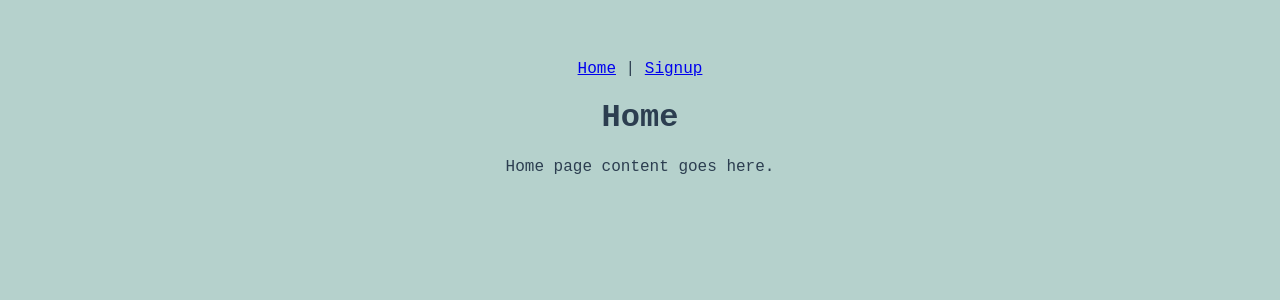
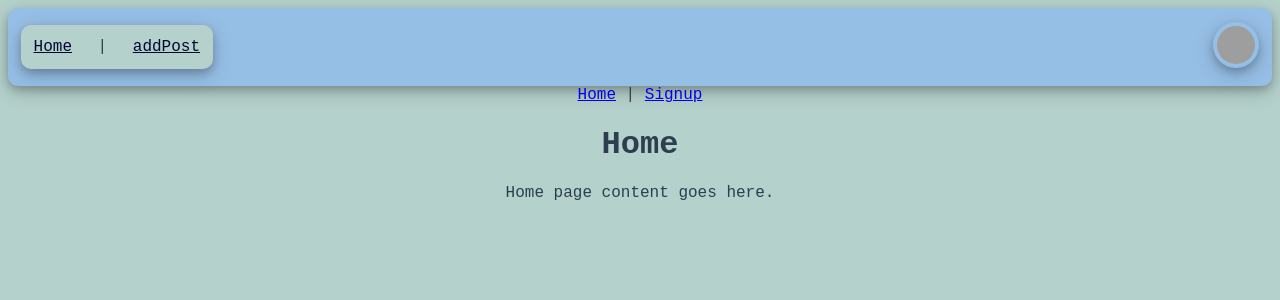
Before and after one commit to OJPOJ/WAD-homework-3, a Vue app: page /#/ in a window 1280 px wide. Shown: the top 300 px of the page. Built offline with nearby package versions, Linux system fonts and the light colour scheme; grey boxes are pictures that could not be loaded.

Commit message:
Header
header added

```diff
--- a/src/App.vue
+++ b/src/App.vue
@@ -1,17 +1,31 @@
+
 <template>
+  <div id="headerName">
+  <header-comp></header-comp>
+</div>
 <nav>
   <router-link to="/">Home</router-link> |
   <router-link to="/signup">Signup</router-link>
 </nav>
 <router-view />
+
+
 </template>
 
 <style>
   @import './header-general-styles.css';
 </style>
 
+
 <script>
+import headerComp from './components/headerComp.vue';
 
+export default{
+  name: "app",
+  components: {
+    headerComp,
+  }
+}
 </script>
 
 <style>
@@ -21,6 +35,5 @@
   -moz-osx-font-smoothing: grayscale;
   text-align: center;
   color: #2c3e50;
-  margin-top: 60px;
 }
 </style>
--- /dev/null
+++ b/src/components/headerComp.vue
@@ -0,0 +1,31 @@
+<template>
+    <div class="headerClass">
+    <div class="links">
+        <p><a href="index.html">Home</a></p>
+        <p> | </p>
+        <p><a href="addPost.html"> addPost</a></p>
+    </div>
+
+
+<div class="dropdown">
+    <img src="res/images/me.png" v-on:click="myFunction()" class="dropbtn" alt="LA">
+    <div id="myDropdown" class="dropdown-content">
+      <a href="">John Doe</a>
+      <a href="">john.doe@ut.ee</a>
+      <a href="login.html">Logout</a>
+    </div>
+  </div>
+
+</div>
+</template>
+
+<script>
+export default {
+  name: "headerName",
+  methods: {
+    myFunction() {
+    document.getElementById("myDropdown").classList.toggle("show");
+}
+    }
+}
+</script>
--- a/src/header-general-styles.css
+++ b/src/header-general-styles.css
@@ -53,7 +53,7 @@
 	background-color: darkblue;
 }
 
-.header{
+.headerClass{
 	display: flex;
 	flex-direction: row;
 	max-width: 100%;
@@ -81,11 +81,12 @@
 }
 
 
-.header img{
+.headerClass img{
 	width: 3vw;
 	height: 3vw;
 	margin-right: 1vw;
 	margin-left: 5vw;
+	margin-bottom: 1vw;
 	border-radius: 50%;
 	box-shadow: 0 4px 8px 0 rgba(0, 0, 0, 0.2), 0 6px 20px 0 rgba(0, 0, 0, 0.19);
 }
--- a/src/views/HomeView.vue
+++ b/src/views/HomeView.vue
@@ -1,4 +1,6 @@
+
 <template>
+
   <div class="home">
     <h1>Home</h1>
     <p>Home page content goes here.</p>
```
